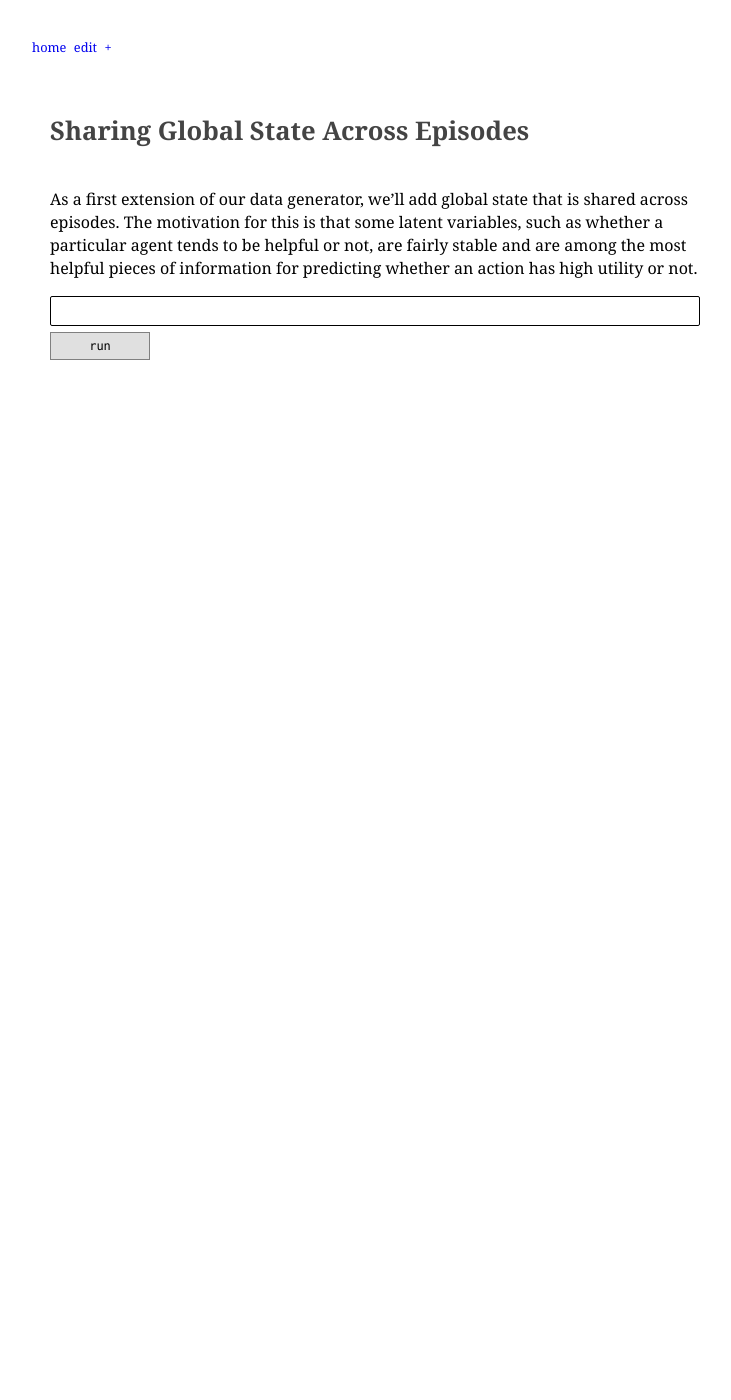
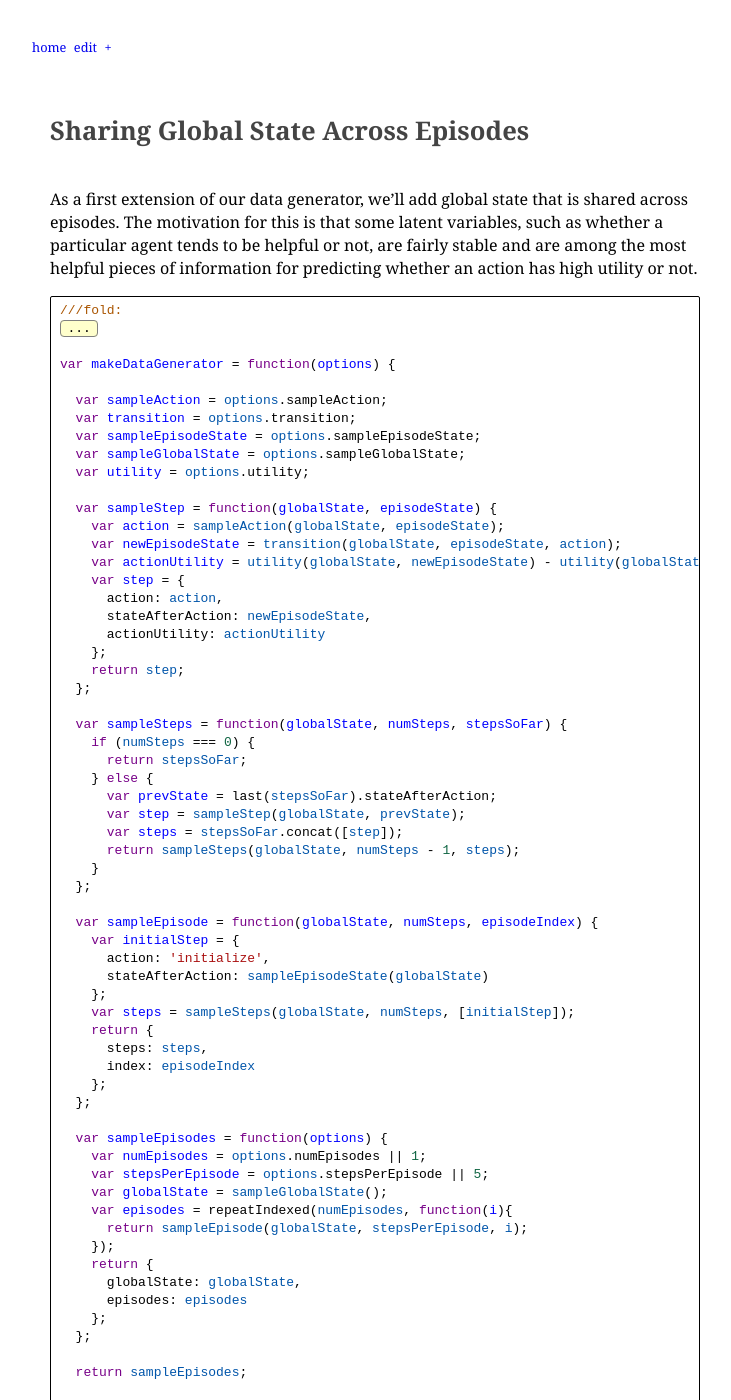
Before and after one commit to stuhlmueller/connoisseur, a Jekyll site: the page built from models/16-shared-state.md, in a window 1280 px wide and 1400 px high. Shown: the whole window, without its empty margins (8-739 px from the left). Built offline with Jekyll 4.4.1, drawn with Linux system fonts in a browser that asks for light colours; nearby versions of some CDN libraries; a script that is not in the unit is left out; some of the changed text lies outside the part shown.

Commit message:
Add sharing state across episodes

```diff
--- a/models/16-shared-state.md
+++ b/models/16-shared-state.md
@@ -6,4 +6,143 @@ title: Sharing Global State Across Episodes
 As a first extension of our data generator, we'll add global state that is shared across episodes. The motivation for this is that some latent variables, such as whether a particular agent tends to be helpful or not, are fairly stable and are among the most helpful pieces of information for predicting whether an action has high utility or not.
 
 ~~~~
+///fold:
+var repeatIndexed = function(n, fn) {
+  var helper = function(m, offset) {
+    if (m == 0) {
+      return [];
+    } else if (m == 1) {
+      return [fn(offset)]; // Pass the offset to fn, this is the difference with the built-in repeat
+    } else {
+      var m1 = Math.ceil(m / 2),
+          m2 = m - m1;
+      return helper(m1, offset).concat(helper(m2, offset + m1));
+    }
+  }
+
+  return helper(n, 0);
+};
+
+var last = function(xs) {
+  return xs[xs.length - 1];
+};
+
+var printEpisode = function(episode) {
+  print("Episode " + episode.index + ":");
+  map(function(step){print(step);}, episode.steps);
+  return;
+};
+
+var printEpisodes = function(data) {
+  print('globalState: ' + JSON.stringify(data.globalState));
+  map(printEpisode, data.episodes);
+  return;
+};
+///
+
+var makeDataGenerator = function(options) {
+
+  var sampleAction = options.sampleAction;
+  var transition = options.transition;
+  var sampleEpisodeState = options.sampleEpisodeState;
+  var sampleGlobalState = options.sampleGlobalState;
+  var utility = options.utility;
+
+  var sampleStep = function(globalState, episodeState) {
+    var action = sampleAction(globalState, episodeState);
+    var newEpisodeState = transition(globalState, episodeState, action);
+    var actionUtility = utility(globalState, newEpisodeState) - utility(globalState, episodeState);
+    var step = {
+      action: action,
+      stateAfterAction: newEpisodeState,
+      actionUtility: actionUtility
+    };
+    return step;
+  };
+
+  var sampleSteps = function(globalState, numSteps, stepsSoFar) {
+    if (numSteps === 0) {
+      return stepsSoFar;
+    } else {
+      var prevState = last(stepsSoFar).stateAfterAction;
+      var step = sampleStep(globalState, prevState);
+      var steps = stepsSoFar.concat([step]);
+      return sampleSteps(globalState, numSteps - 1, steps);
+    }
+  };
+
+  var sampleEpisode = function(globalState, numSteps, episodeIndex) {
+    var initialStep = {
+      action: 'initialize',
+      stateAfterAction: sampleEpisodeState(globalState)
+    };
+    var steps = sampleSteps(globalState, numSteps, [initialStep]);
+    return {
+      steps: steps,
+      index: episodeIndex
+    };
+  };
+
+  var sampleEpisodes = function(options) {
+    var numEpisodes = options.numEpisodes || 1;
+    var stepsPerEpisode = options.stepsPerEpisode || 5;
+    var globalState = sampleGlobalState();
+    var episodes = repeatIndexed(numEpisodes, function(i){
+      return sampleEpisode(globalState, stepsPerEpisode, i);
+    });
+    return {
+      globalState: globalState,
+      episodes: episodes
+    };
+  };
+
+  return sampleEpisodes;
+
+};
+
+wpEditor.put('makeDataGenerator', makeDataGenerator);
+wpEditor.put('printEpisodes', printEpisodes);
+
+
+var sampleEpisodes = makeDataGenerator({
+  sampleGlobalState: function() {
+    return {
+      aliceIsHelpful: flip(.5),
+      bobIsHelpful: flip(.5)
+    };
+  },
+  sampleEpisodeState: function(globalState) {
+    return randomInteger(5);
+  },
+  sampleAction: function(globalState, episodeState) {
+    var author = flip(.5) ? 'alice' : 'bob';
+    var isHelpful = globalState[author + 'IsHelpful'];
+    var p_help = isHelpful ? .8 : .2;
+    var value = flip(p_help) ? 'plusone' : 'minusone';
+    return {
+      author: author,
+      value: value
+    };
+  },
+  transition: function(globalState, episodeState, action) {
+    var value = action.value;
+    if (value === 'plusone') {
+      return episodeState + 1;
+    } else if (value === 'minusone') {
+      return episodeState - 1;
+    } else {
+      print("error: unknown action");
+    }
+  },
+  utility: function(globalState, episodeState) {
+    return episodeState;
+  }
+});
+
+var data = sampleEpisodes({
+  numEpisodes: 3,
+  stepsPerEpisode: 4
+});
+
+printEpisodes(data);
 ~~~~
```
